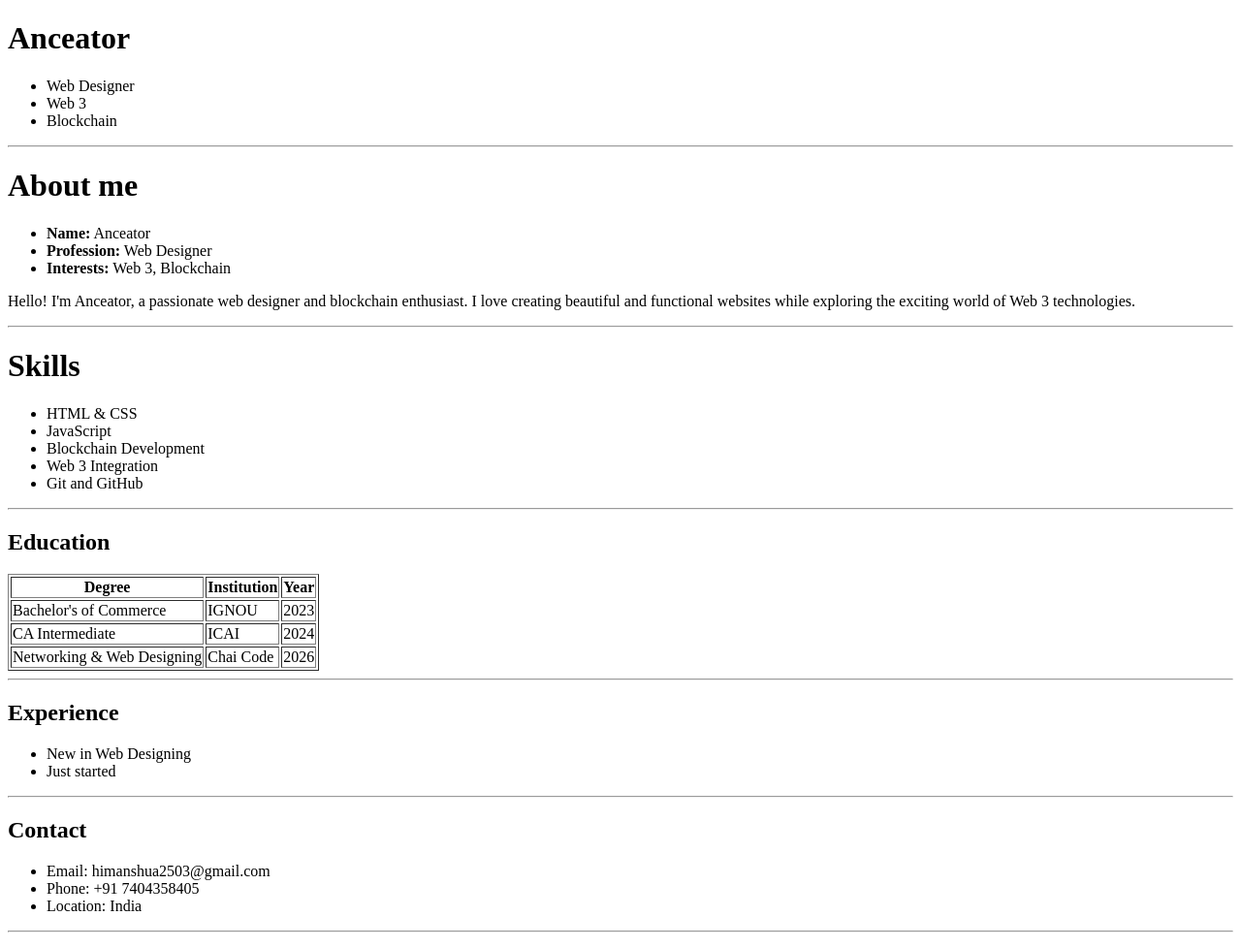
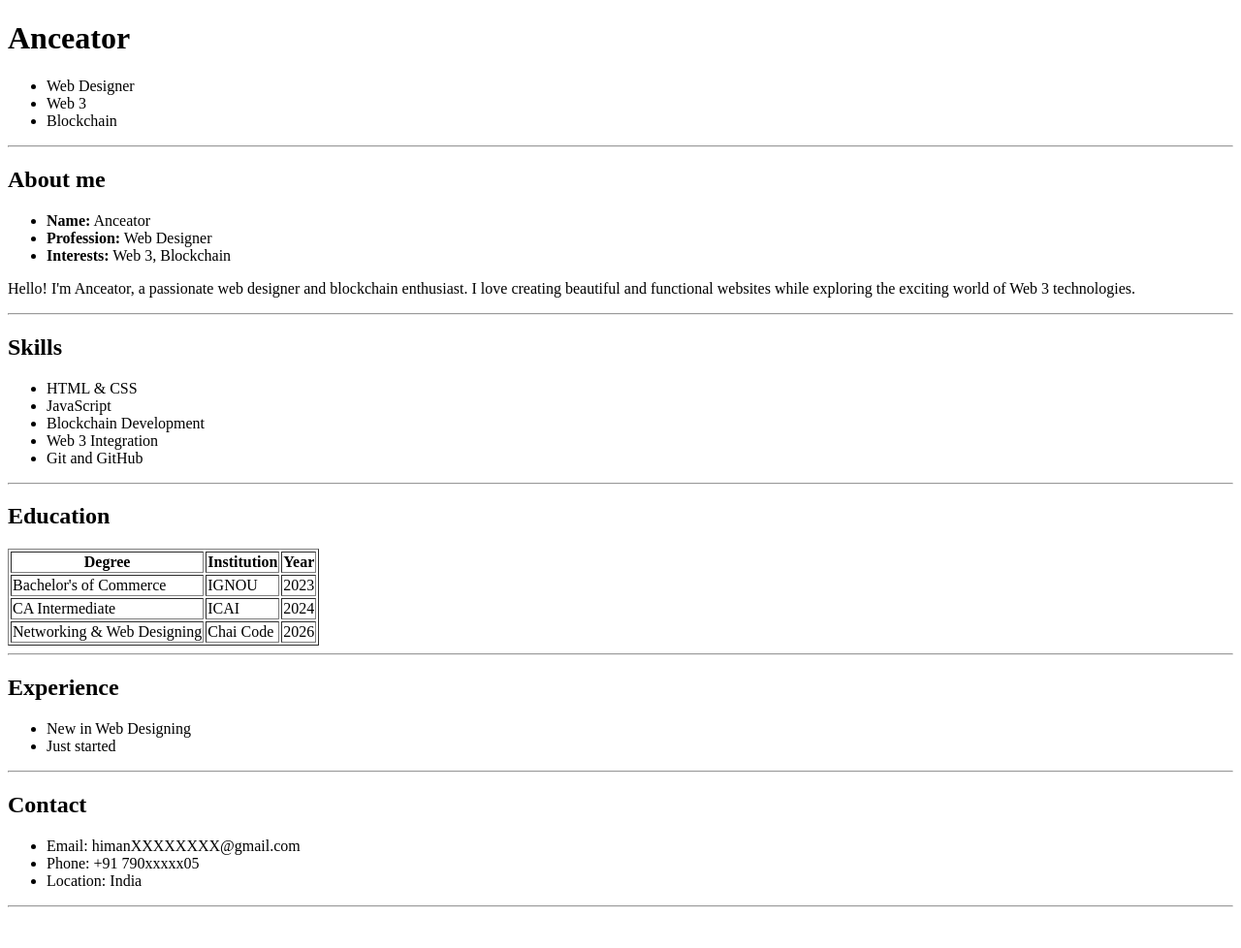
Before and after one commit to Anceator25/Resume_COHORT, a plain HTML site: page index.html in a window 1280 px wide. Shown: the whole page at 97% size. After the commit the page ends 944 px from the top, so only its background shows below. Drawn offline with Linux system fonts and the light colour scheme.

Commit message:
Finally Resume Done

```diff
--- a/index.html
+++ b/index.html
@@ -8,26 +8,25 @@
 <body>
     <header>
     <h1>Anceator</h1>
-    <nav>
     <ul>
         <li>Web Designer</li>
         <li>Web 3</li>
         <li>Blockchain</li>
     </ul>
-    </nav>
     <hr>
-<h1>About me</h1>
-<nav>
+    </header>
+    <section>
+        <h2>About me</h2>
         <ul>
             <li><strong>Name:</strong> Anceator</li>
             <li><strong>Profession:</strong> Web Designer</li>
             <li><strong>Interests:</strong> Web 3, Blockchain</li>
         </ul>
-</nav>
         <p>Hello! I'm Anceator, a passionate web designer and blockchain enthusiast. I love creating beautiful and functional websites while exploring the exciting world of Web 3 technologies.</p>
         <hr>
-<h1>Skills</h1>
-<nav>
+    </section>
+    <section>
+        <h2>Skills</h2>
         <ul>
             <li>HTML & CSS</li>
             <li>JavaScript</li>
@@ -36,7 +35,9 @@
             <li>Git and GitHub</li>
         </ul>
         <hr>
-<h1>Education</h1>
+    </section>
+    <section>
+        <h2>Education</h2>
         <table border="1">
             <tr>
                 <th>Degree</th>
@@ -58,22 +59,25 @@
                 <td>Chai Code</td>
                 <td>2026</td>
             </tr>
-    <table>
+        </table>
         <hr>
-<h1>Experience</h1>
+        </section>
+        <section>
+            <h2>Experience</h2>
             <ul>
                 <li>New in Web Designing</li>
                 <li>Just started</li>
             </ul>
             <hr>
-<h1>Contact</h1>
+        </section>
+        <section>
+            <h2>Contact</h2>
             <ul>
-    <li>Email: himanshua2503@gmail.com</li>
-    <li>Phone: +91 7404358405</li>
+                <li>Email: himanXXXXXXXX@gmail.com</li>
+                <li>Phone: +91 790xxxxx05</li>
                 <li>Location: India</li>
             </ul>
             <hr>
-
-</header>
+        </section>
 </body>
 </html>
```
Lines whose indentation alone changed are shown as unchanged.
